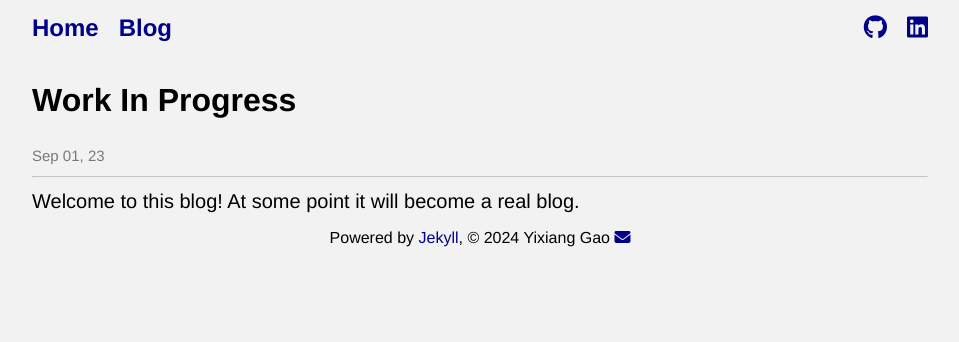
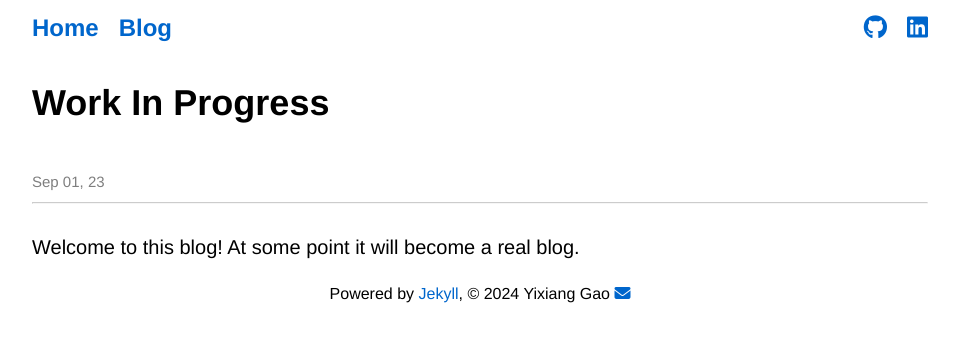
Before and after one commit to g1y5x3/g1y5x3.github.io, a Jekyll site: the page built from _posts/2023-09-1-work-in-progress.md, in a window 1280 px wide. Shown: the top 342 px of the page, without its empty margins (160-1119 px from the left). Built offline with Jekyll 4.4.1, drawn with Linux system fonts in a browser that asks for light colours.

```diff
--- a/_layouts/post.html
+++ b/_layouts/post.html
@@ -4,6 +4,14 @@ layout: default
 <h2>{{ page.title }}</h2>
 <p style="opacity: 0.5;"><span class="post-date">{{ page.date | date: "%b %d, %y" }}</span></p>
 <hr style="opacity: 0.5;">
+{% if page.katex %}
+<!-- CSS -->
+<link rel="stylesheet" href="https://cdn.jsdelivr.net/npm/katex@latest/dist/katex.min.css"/>
+<!-- JavaScript -->
+<script defer src="https://cdn.jsdelivr.net/npm/katex@latest/dist/katex.min.js"></script>
+<script defer src="https://cdn.jsdelivr.net/npm/katex@latest/dist/contrib/auto-render.min.js" onload="renderMathInElement(document.body,{ delimiters: [ { left: '$$', right: '$$', display: true }, { left: '$', right: '$', display: false }, { left: '\\[', right: '\\]', display: true }, { left: '\\(', right: '\\)', display: false } ]});">
+</script>
+{% endif %}
 <div class="post-content">
   {{ content }}
 </div>
--- a/assets/css/style.css
+++ b/assets/css/style.css
@@ -6,7 +6,7 @@ body {
     font-size: 100%;
     line-height: 1.5;
     font-family: Helvetica;
-    background-color: #f2f2f2;
+    background-color: #ffffff;
 }
 
 /* Navigation bar*/
@@ -61,14 +61,14 @@ h1 {
 }
 
 h2 {
-    font-size: 200%;
+    font-size: 225%;
     padding-top: 20px;
     padding-bottom: 20px;
     margin: auto;
 }
 
 h3 {
-    font-size: 150%;
+    font-size: 125%;
     padding-top: 10px;
     padding-bottom: 10px;
     margin: auto;
@@ -76,6 +76,8 @@ h3 {
 
 /* Main paragraphs */
 p {
+    padding-top: 20px;
+    margin-top: 20px;
     margin: auto;
 }
 
@@ -89,13 +91,31 @@ p {
     font-size: 20px;
 }
 
+table {
+    margin-top: 20px;
+    margin-bottom: -20px;
+    color: #666666;
+    border: 2px solid;
+    border-color: #666666;
+    border-spacing: 10px;
+    font-size: 20px;
+}
+
+code {
+    font-family: helvetica, sans-serif;
+    font-size: 20px;
+    background-color:darkgrey;
+    padding: 0.1em 0.1em;
+    border-radius: 5px;
+}
+
 /* Links */
 a {
     text-decoration: none;
 }
 
 a:link, a:visited {
-    color: darkblue;
+    color: #0066cc;
 }
 
 a:hover {
@@ -106,8 +126,8 @@ a:hover {
 footer {
     width: 100%;
     text-align: center;
-    padding-top: 10px;
-    padding-bottom: 10px;
+    padding-top: 20px;
+    padding-bottom: 20px;
 }
 
 footer p {
```
Also changed, not shown: _drafts/A-deep-dive-into-Phi3-vision-model.md (deleted, +0 -10 lines), _drafts/Phi-3-vision.md (added, +38 -0 lines), assets/phi3-summary/phi3-benchmarks.png (deleted), 1 other file.
